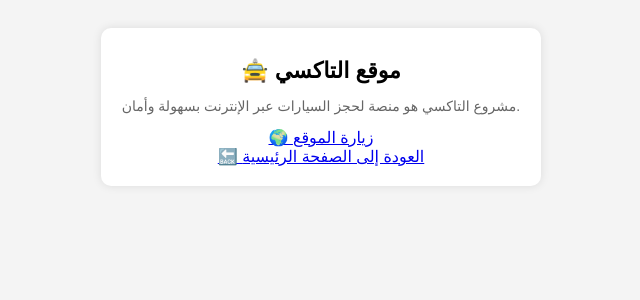
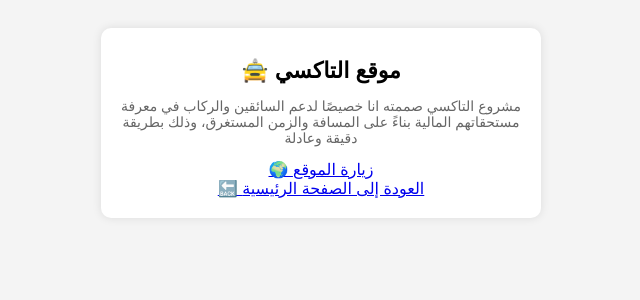
Before and after one commit to Samer7667/my-portfolio, a Flask app: page /taxi in a window 1280 px wide. Shown: the top 300 px of the page, without its empty margins (319-959 px from the left). Run offline with Flask 3, Linux system fonts and the light colour scheme.

Commit message:
Initial commit

```diff
--- a/templates/ecommerce.html
+++ b/templates/ecommerce.html
@@ -9,7 +9,7 @@
 <body>
     <div class="container">
         <h1>🛒 المتجر الإلكتروني</h1>
-        <p>مرحبًا بك في متجرنا الإلكتروني! نقدم لك تجربة تسوق سهلة، سريعة، وآمنة.</p>
+        <p>مشروع متجر Timora صممته أنا خصيصًا ليكون أكثر من مجرد متجر إلكتروني، بل تجربة تجمع بين الأناقة، الفخامة، والجودة العالية في عالم الساعات.</p>
 
         <!-- ✅ زر لزيارة موقع المتجر على Render -->
         <a href="https://timora.onrender.com" target="_blank">🌍 زيارة المتجر</a>
--- a/templates/taxi.html
+++ b/templates/taxi.html
@@ -9,7 +9,7 @@
 <body>
     <div class="container">
         <h1>🚖 موقع التاكسي</h1>
-        <p>مشروع التاكسي هو منصة لحجز السيارات عبر الإنترنت بسهولة وأمان.</p>
+        <p>مشروع التاكسي صممته انا خصيصًا لدعم السائقين والركاب في معرفة مستحقاتهم المالية بناءً على المسافة والزمن المستغرق، وذلك بطريقة دقيقة وعادلة</p>
 
         <!-- ✅ إضافة زر لزيارة الموقع على Render -->
         <a href="https://fayzo.onrender.com" target="_blank">🌍 زيارة الموقع</a>
```
